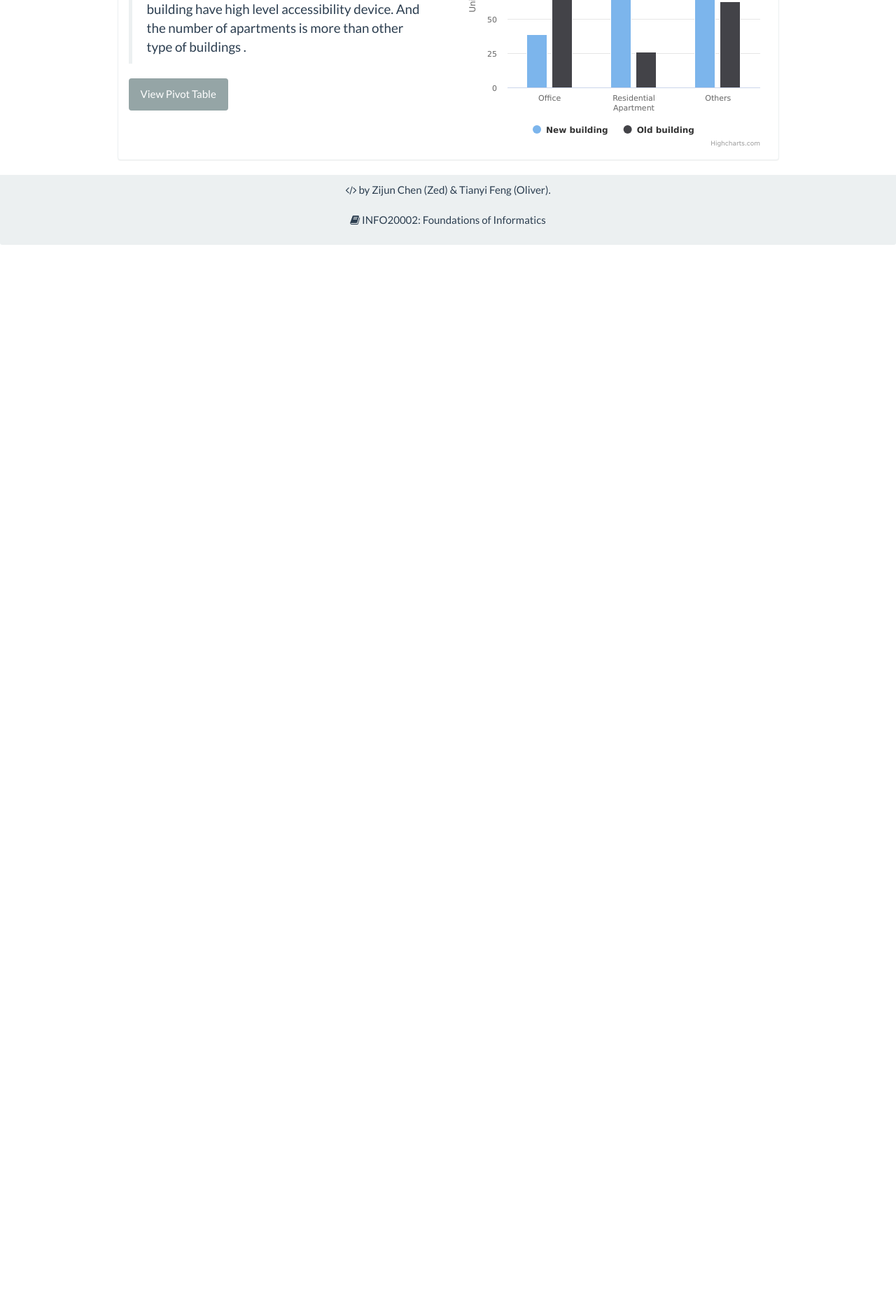
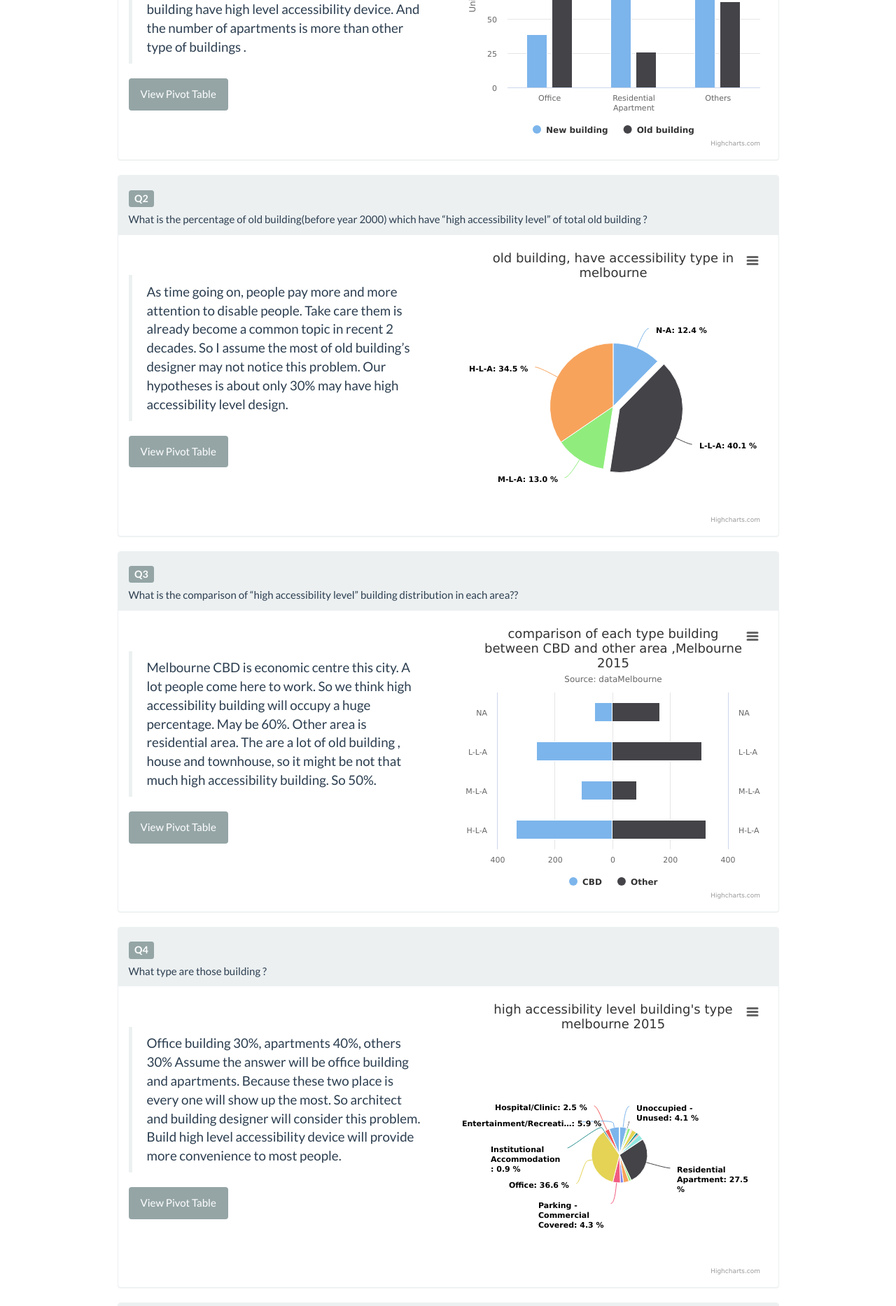
Before and after one commit to CaviarChen/InfoProject3, a Flask app: page /observation in a window 1280 px wide. Shown: the part 495-2362 px from the top of the page at 70% size. Before the commit the page ends 845 px from the top, so only its background shows below. Run offline with Flask 2, Linux system fonts and the light colour scheme; some libraries are stand-ins or nearby versions.

Commit message:
finish the observation code

```diff
--- a/app/static/js/ob.js
+++ b/app/static/js/ob.js
@@ -23,3 +23,272 @@ $(function () {
         }
     });
 });
+$(function () {
+    $('#container2').highcharts({
+        chart: {
+            plotBackgroundColor: null,
+            plotBorderWidth: null,
+            plotShadow: false,
+            type: 'pie'
+        },
+        title: {
+            text: 'old building, have accessibility type in melbourne'
+        },
+        tooltip: {
+            pointFormat: '{series.name}: <b>{point.percentage:.1f}%</b>'
+        },
+        plotOptions: {
+            pie: {
+                allowPointSelect: true,
+                cursor: 'pointer',
+                dataLabels: {
+                    enabled: true,
+                    format: '<b>{point.name}</b>: {point.percentage:.1f} %',
+                    style: {
+                        color: (Highcharts.theme && Highcharts.theme.contrastTextColor) || 'black'
+                    }
+                }
+            }
+        },
+        series: [{
+            name: 'Brands',
+            colorByPoint: true,
+           data: [{
+        name: 'N-A',
+        y: 161
+      }, {
+        name: 'L-L-A',
+        y: 521,
+        sliced: true,
+        selected: true
+      }, {
+        name: 'M-L-A',
+        y: 169
+      }, {
+        name: 'H-L-A',
+        y: 449
+      }]
+    }]
+  });
+});
+
+$(function () {
+    // Age categories
+    var categories = ['H-L-A', 'M-L-A', 'L-L-A', 'NA'];
+    $(document).ready(function () {
+        $('#container3').highcharts({
+            chart: {
+                type: 'bar'
+            },
+            title: {
+                text: 'comparison of each type building between CBD and other area ,Melbourne 2015'
+            },
+            subtitle: {
+                text: 'Source: dataMelbourne'
+            },
+            xAxis: [{
+                categories: categories,
+                reversed: false,
+                labels: {
+                    step: 1
+                }
+            }, { // mirror axis on right side
+                opposite: true,
+                reversed: false,
+                categories: categories,
+                linkedTo: 0,
+                labels: {
+                    step: 1
+                }
+            }],
+            yAxis: {
+                title: {
+                    text: null
+                },
+                labels: {
+                    formatter: function () {
+                        return Math.abs(this.value)  ;
+                    }
+                }
+            },
+
+            plotOptions: {
+                series: {
+                    stacking: 'normal'
+                }
+            },
+
+            tooltip: {
+                formatter: function () {
+                    return '<b>' + this.series.name + ', age ' + this.point.category + '</b><br/>' +
+                        'Population: ' + Highcharts.numberFormat(Math.abs(this.point.y), 0);
+                }
+            },
+
+            series: [{
+                name: 'CBD',
+                data: [-335, -109, -263, -61,]
+            }, {
+                name: 'Other',
+                data: [325, 83, 311, 163, ]
+            }]
+        });
+    });
+
+});
+$(function () {
+    $('#container4').highcharts({
+        chart: {
+            plotBackgroundColor: null,
+            plotBorderWidth: null,
+            plotShadow: false,
+            type: 'pie'
+        },
+        title: {
+            text: "high accessibility level building's type melbourne 2015"
+        },
+        tooltip: {
+            pointFormat: '{series.name}: <b>{point.percentage:.1f}%</b>'
+        },
+        plotOptions: {
+            pie: {
+                allowPointSelect: true,
+                cursor: 'pointer',
+                dataLabels: {
+                    enabled: true,
+                    format: '<b>{point.name}</b>: {point.percentage:.1f} %',
+                    style: {
+                        color: (Highcharts.theme && Highcharts.theme.contrastTextColor) || 'black'
+                    }
+                }
+            }
+        },
+        series: [{
+            name: 'Brands',
+            colorByPoint: true,
+            data: [{
+                name: 'Unoccupied - Unused',
+                y: 23
+            }, {
+                name: 'Workshop/Studio',
+                y: 4,
+                sliced: true,
+                selected: true
+            }, {
+                name: 'Unoccupied - Under Renovation',
+                y:9
+            }, {
+                name: 'Unoccupied - Under Demolition/Condemned',
+                y: 1
+            }, {
+                name: 'Unoccupied - Under Construction',
+                y: 2
+            }, {
+                name: 'Transport',
+                y: 3
+            }, {
+                name: 'Student Accommodation',
+                y: 15
+            }, {
+                name: 'Storage',
+                y:8
+            }, {
+                name: 'Retail - Stall',
+                y: 4
+            }, {
+                name: 'Retail - Shop',
+                y: 17
+            }, {
+                name: 'Retail - Cars',
+                y: 1
+            }, {
+                name: 'Residential Apartment',
+                y: 153
+            }, {
+                name: 'Public Display Area',
+                y: 8
+            }, {
+                name: 'Performances, Conferences, Ceremonies',
+                y: 18
+            }, {
+                name: 'Parking - Private Covered',
+                y: 10
+            }, {
+                name: 'Parking - Commercial Covered',
+                y: 24
+            }, {
+                name: 'Office',
+                y: 204
+            }, {
+                name: 'Institutional Accommodation ',
+                y: 5
+            },{
+                name: 'Hospital/Clinic',
+                y: 14
+            }, {
+                name: 'Equipment Installation',
+                y: 1
+            },{
+                name: 'Entertainment/Recreation - Indoor',
+                y: 33
+            }, {
+                name: 'Proprietary or Undetectable',
+                y: 0.2
+            }]
+        }]
+    });
+});
+$(function () {
+    $('#container5').highcharts({
+        chart: {
+            type: 'area'
+        },
+        title: {
+            text: 'Each type building for every 20 years'
+        },
+        subtitle: {
+            text: 'Source:datamelbourne.com'
+        },
+        xAxis: {
+            categories: ['1820-1840', '1840-1860', '1860-1880', '1800-1900', '1900-1920',
+                '1920-1940', '1940-1960', '1960-1980', '1980-2000', '2000-Now'],
+            tickmarkPlacement: 'on',
+            title: {
+                enabled: false
+            }
+        },
+        yAxis: {
+            title: {
+                text: 'Percent'
+            }
+        },
+        tooltip: {
+            pointFormat: '<span style="color:{series.color}">{series.name}</span>: <b>{point.percentage:.1f}%</b> ({point.y:,.0f} millions)<br/>',
+            shared: true
+        },
+        plotOptions: {
+            area: {
+                stacking: 'percent',
+                lineColor: '#ffffff',
+                lineWidth: 1,
+                marker: {
+                    lineWidth: 1,
+                    lineColor: '#ffffff'
+                }
+            }
+        },
+        series: [{
+            name: 'Not determined or not applicable',
+            data: [ 0, 6, 9, 18, 17, 19, 37, 31, 52, 63]
+        }, {
+            name: 'Low level of accessibility',
+            data: [ 3, 20, 34, 134, 94, 113, 98, 68, 63, 53]
+        }, {
+            name: 'Moderate level of accessibility',
+            data: [ 1, 11, 17, 27, 31, 34, 28, 26, 25, 24]
+        }, {
+            name: 'High level of accessibility',
+            data: [ 0, 8, 26, 43, 31, 60, 59, 139, 153, 222]
+        }]
+    });
+});
--- a/app/templates/observation.html
+++ b/app/templates/observation.html
@@ -58,8 +58,114 @@
                 </div>
             </div>
         </div>
+    </div>
 
+
+
+    <div class="col-md-10 col-md-offset-1">
+        <div class="panel panel-default">
+            <div class="panel-heading">
+                <h4><span class="label label-default">Q2</span></h4> What is the percentage of old building(before year 2000) which have “high accessibility level” of total old building ?
+            </div>
+            <div class="panel-body">
+                <div class="row">
+                    <div class="col-md-6">
+                      <br>
+                      <br>
+<blockquote>
+    <p>As time going on, people pay more and more attention to disable people. Take care them is already become a common topic in recent 2 decades. So I assume the most of old building’s designer may not notice this problem.  Our hypotheses is about only 30% may have high accessibility level design.</p>
+</blockquote>
+
+<a class="btn btn-default" href='pivot#q={"filter1":"-1","row":"6","col":"10","val1":"0","val2":"12"}' role="button">View Pivot Table</a>
+
+
+                    </div>
+                    <div class="col-md-6">
+                        <div id="container2" style="min-width: 310px; height: 400px; margin: 0 auto"></div>
+                    </div>
+                </div>
+            </div>
+        </div>
     </div>
+<div class="col-md-10 col-md-offset-1">
+        <div class="panel panel-default">
+            <div class="panel-heading">
+                <h4><span class="label label-default">Q3</span></h4>What is the comparison of “high accessibility level” building distribution in each area??
+            </div>
+            <div class="panel-body">
+                <div class="row">
+                    <div class="col-md-6">
+                      <br>
+                      <br>
+<blockquote>
+    <p>Melbourne CBD is economic centre this city. A lot people come here to work. So we think high accessibility building will occupy a huge percentage. May be 60%. Other area is residential area. The are a lot of old building , house and townhouse, so it might be not that much high accessibility building. So 50%.</p>
+</blockquote>
+
+<a class="btn btn-default" href='pivot#q={"filter1":"-1","row":"5","col":"10","val1":"0","val2":"12"}' role="button">View Pivot Table</a>
+
+                    </div>
+                    <div class="col-md-6">
+                        <div id="container3" style="min-width: 310px; height: 400px; margin: 0 auto"></div>
+
+                    </div>
+                </div>
+            </div>
+        </div>
+    </div>
+
+        <div class="col-md-10 col-md-offset-1">
+        <div class="panel panel-default">
+            <div class="panel-heading">
+                <h4><span class="label label-default">Q4</span></h4> What type are those building ?
+            </div>
+            <div class="panel-body">
+                <div class="row">
+                    <div class="col-md-6">
+                      <br>
+                      <br>
+<blockquote>
+    <p>Office building 30%, apartments 40%, others 30%
+Assume the answer will be office building and apartments. Because these two place is every one will show up the most. So architect and building designer will consider this problem. Build high level accessibility device will provide more convenience to most people.</p>
+</blockquote>
+
+<a class="btn btn-default" href='pivot#q={"filter1":"-1","row":"9","col":"10","val1":"0","val2":"12"}' role="button">View Pivot Table</a>
+
+
+                    </div>
+                    <div class="col-md-6">
+                        <div id="container4" style="min-width: 310px; height: 400px; margin: 0 auto"></div>
+                    </div>
+                </div>
+            </div>
+        </div>
+    </div>
+<div class="col-md-10 col-md-offset-1">
+        <div class="panel panel-default">
+            <div class="panel-heading">
+                <h4><span class="label label-default">Q5</span></h4> What is the change for each type of buildings?
+            </div>
+            <div class="panel-body">
+                <div class="row">
+                    <div class="col-md-6">
+                      <br>
+                      <br>
+<blockquote>
+    <p>As we mentioned in question 2 , people pay more and more attention on humanity , so the number of high accessibly building will increase during recent 40 years.</p>
+</blockquote>
+
+<a class="btn btn-default" href='pivot#q={"filter1":"-1","row":"6","col":"10","val1":"0","val2":"12"}' role="button">View Pivot Table</a>
+
+                    </div>
+                    <div class="col-md-6">
+                        <div id="container5" style="min-width: 310px; height: 400px; margin: 0 auto"></div>
+
+                    </div>
+                </div>
+            </div>
+        </div>
+    </div>
+
+
 
 </div>
 <script src="https://code.highcharts.com/highcharts.js"></script>
```
